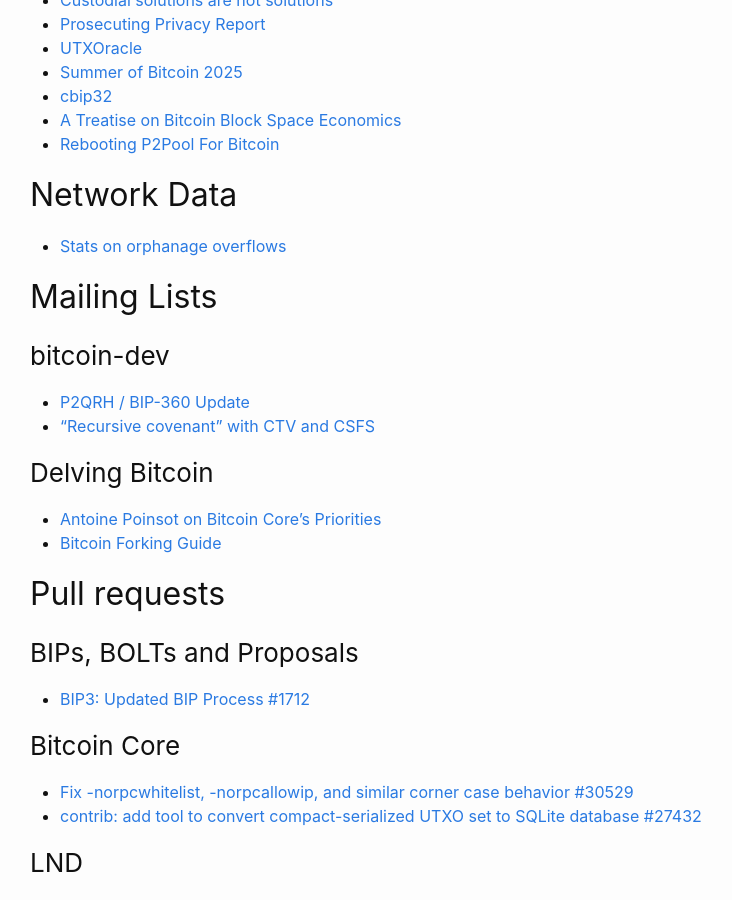
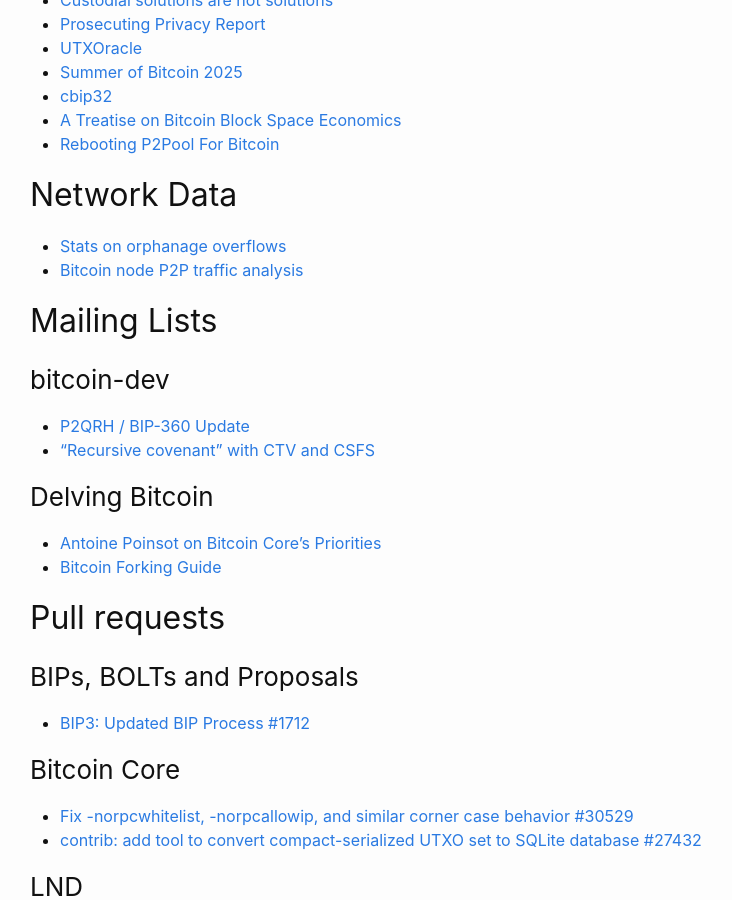
Before and after one commit to fjahr/bitdevsberlin, a Jekyll site: the page built from _posts/2025-03-12-socratic-seminar-65.md, in a window 1280 px wide and 900 px high, scrolled down 887 px. Shown: the whole window, without its empty margins (240-972 px from the left). Built offline with Jekyll 4.4.1, drawn with Linux system fonts in a browser that asks for light colours.

Commit message:
Add traffic analysis

```diff
--- a/_posts/2025-03-12-socratic-seminar-65.md
+++ b/_posts/2025-03-12-socratic-seminar-65.md
@@ -41,6 +41,7 @@ Thanks to [Ordimint](https://ordimint.com) for sponsoring food and drinks for th
 ## Network Data
 
 - [Stats on orphanage overflows](https://delvingbitcoin.org/t/stats-on-orphanage-overflows/1421)
+- [Bitcoin node P2P traffic analysis](https://delvingbitcoin.org/t/bitcoin-node-p2p-traffic-analysis/1490)
 
 ## Mailing Lists
 
```
